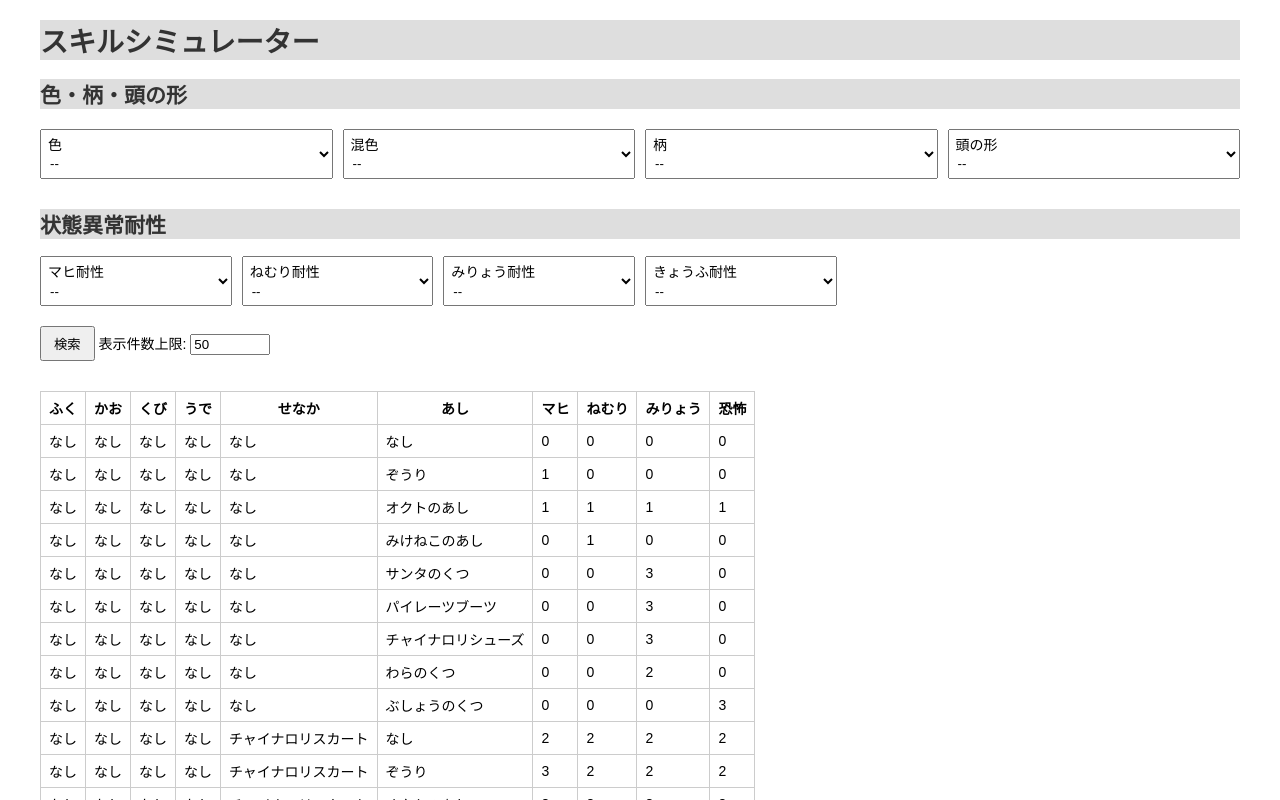
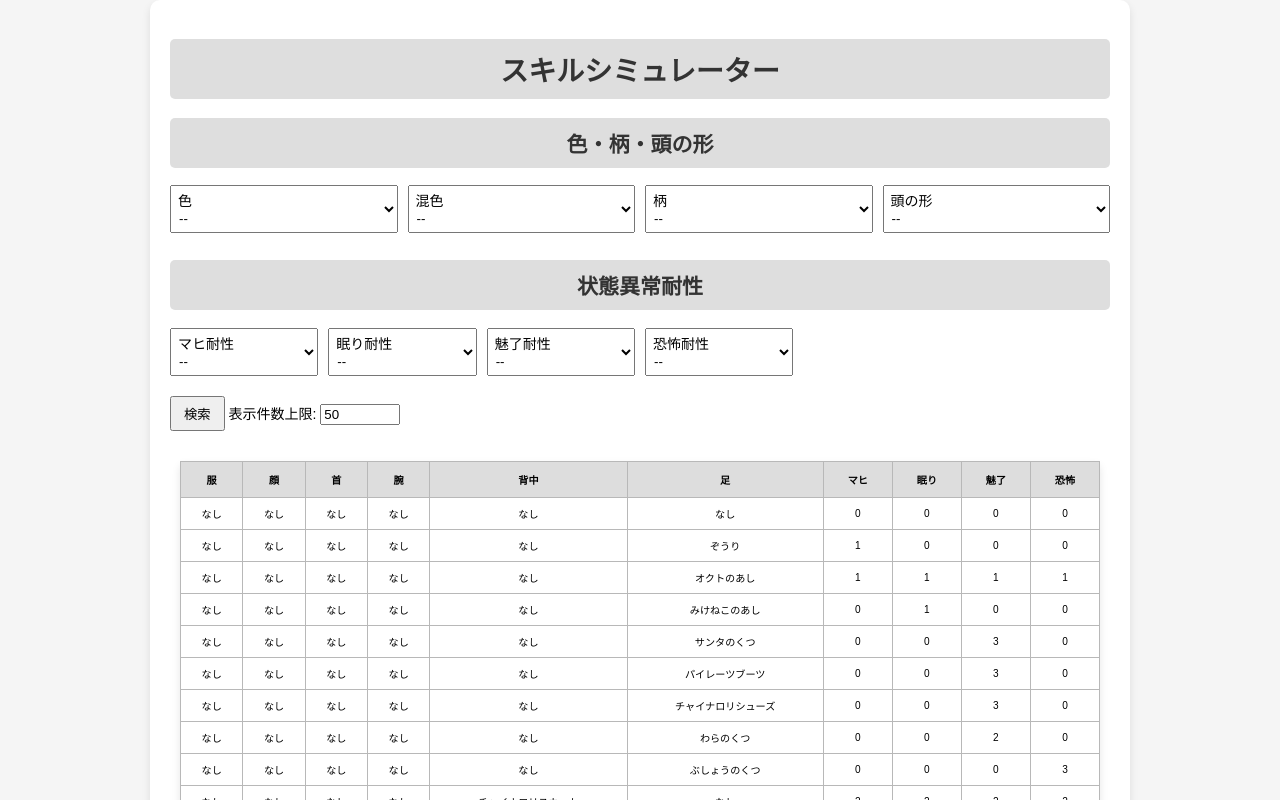
Before and after one commit to haruto1823/skill-simulator, a plain HTML site: page test.html in a window 1280 px wide. Both pictures are taken after a click on the button "検索". Shown: the top 800 px of the page. Drawn offline with Linux system fonts and the light colour scheme.

Commit message:
skill-simulator

```diff
--- a/test.css
+++ b/test.css
@@ -1,34 +1,53 @@
 body {
+    display: flex;
+    justify-content: center;
+    align-items: center;
+    flex-direction: column;
+    min-height: 100vh;
+    /* 画面の高さいっぱいに */
     font-family: Arial, sans-serif;
     font-size: 14px;
-    margin: 20px;
-    max-width: 1200px;
-    padding: 0 20px;
+    margin: 0;
+    padding: 0;
+    background-color: #f5f5f5;
+    /* 背景色を薄いグレーに */
 }
 
+/* メインコンテンツを中央に配置するコンテナ */
+.container {
+    width: 90%;
+    max-width: 940px;
+    /* 最大幅を制限 */
+    background-color: white;
+    padding: 20px;
+    border-radius: 10px;
+    box-shadow: 0px 4px 8px rgba(0, 0, 0, 0.1);
+}
+
+/* 見出しのデザイン */
 h1,
 h2 {
+    text-align: center;
     color: #333;
     background-color: rgb(222, 222, 222);
+    padding: 10px;
+    border-radius: 5px;
 }
 
-
 select {
-    height: 50px;
-    padding: 25px 5px 5px 5px;
+    height: 48px;
+    padding: 24px 4px 4px 4px;
     width: 100%;
     box-sizing: border-box;
     position: relative;
-    /* ラベルの下に表示 */
     z-index: 0;
-    /* ラベルより下に表示 */
 }
 
 .head-options {
     display: grid;
     grid-template-columns: repeat(4, 1fr);
     gap: 10px;
-    margin: 20px 0;
+
 }
 
 /* 状態異常耐性セクション（.resistances）を6列で表示する例 */
@@ -73,20 +92,42 @@ button {
 }
 
 .results {
+    display: flex;
+    justify-content: center;
     margin-top: 20px;
 }
 
 table,
 th,
 td {
-    border: 1px solid #ccc;
+    font-size: 85%;
+    border: 1px solid #b8b8b8;
     border-collapse: collapse;
     margin-bottom: 20px;
 }
 
-th,
+table {
+    border-collapse: collapse;
+    width: 100%;
+    max-width: 920px;
+    margin: auto;
+    background-color: white;
+    border-radius: 5px;
+    box-shadow: 0px 4px 8px rgba(0, 0, 0, 0.1);
+}
+
+/* テーブルのヘッダー */
+th {
+    background-color: #ddd;
+    padding: 10px;
+    text-align: center;
+}
+
+/* テーブルのセル */
 td {
-    padding: 6px 8px;
+    padding: 8px;
+    text-align: center;
+    border: 1px solid #b8b8b8;
 }
 
 
@@ -116,6 +157,11 @@ td {
         grid-template-columns: repeat(4, 1fr);
         /* 1024px以下では4列 */
     }
+
+    table {
+        max-width: 90%;
+        /* 画面幅に合わせて調整 */
+    }
 }
 
 @media (max-width: 768px) {
@@ -126,6 +172,10 @@ td {
     .resistances {
         grid-template-columns: repeat(4, 1fr);
         /* 768px以下では3列 */
+    }
+
+    table {
+        max-width: 100%;
     }
 }
 
@@ -138,4 +188,9 @@ td {
         grid-template-columns: 2fr;
         /* 480px以下では1列 */
     }
+
+    table {
+        font-size: 12px;
+        /* モバイル時にフォントサイズを縮小 */
+    }
 }
--- a/test.html
+++ b/test.html
@@ -9,10 +9,10 @@
 </head>
 
 <body>
+    <div class="container">
         <h1>スキルシミュレーター</h1>
 
         <h2>色・柄・頭の形</h2>
-    <form id="resistanceForm">
         <div class="head-options">
             <div class="head-item">
                 <label for="color">色</label>
@@ -44,7 +44,6 @@
                 </select>
             </div>
         </div>
-    </form>
 
         <h2>状態異常耐性</h2>
         <div class="resistances">
@@ -64,7 +63,7 @@
                 </select>
             </div>
             <div class="resistance-item">
-            <label for="sleepReq">ねむり耐性</label>
+                <label for="sleepReq">眠り耐性</label>
                 <select id="sleepReq">
                     <option value="">--</option>
                     <option value="1">+1</option>
@@ -79,7 +78,7 @@
                 </select>
             </div>
             <div class="resistance-item">
-            <label for="charmReq">みりょう耐性</label>
+                <label for="charmReq">魅了耐性</label>
                 <select id="charmReq">
                     <option value="">--</option>
                     <option value="1">+1</option>
@@ -94,7 +93,7 @@
                 </select>
             </div>
             <div class="resistance-item">
-            <label for="fearReq">きょうふ耐性</label>
+                <label for="fearReq">恐怖耐性</label>
                 <select id="fearReq">
                     <option value="">--</option>
                     <option value="1">+1</option>
@@ -118,6 +117,7 @@
         </div>
 
         <div class="results" id="results"></div>
+    </div>
 
     <script src="test.js"></script>
 </body>
--- a/test.js
+++ b/test.js
@@ -323,15 +323,15 @@ function searchCombinations() {
     const resultTable = document.createElement('table');
     const headerRow = document.createElement('tr');
     headerRow.innerHTML = `
-        <th>ふく</th>
-        <th>かお</th>
-        <th>くび</th>
-        <th>うで</th>
-        <th>せなか</th>
-        <th>あし</th>
+        <th>服</th>
+        <th>顔</th>
+        <th>首</th>
+        <th>腕</th>
+        <th>背中</th>
+        <th>足</th>
         <th>マヒ</th>
-        <th>ねむり</th>
-        <th>みりょう</th>
+        <th>眠り</th>
+        <th>魅了</th>
         <th>恐怖</th>
     `;
     resultTable.appendChild(headerRow);
@@ -346,38 +346,51 @@ function searchCombinations() {
                     for (const senaka of senakaEquipment) {
                         for (const ashi of ashiEquipment) {
                             // 合計計算
-                            const pTotal = (fuku.paralysis ?? 0)
-                                + (kao.paralysis ?? 0)
-                                + (kubi.paralysis ?? 0)
-                                + (ude.paralysis ?? 0)
-                                + (senaka.paralysis ?? 0)
-                                + (ashi.paralysis ?? 0)
-                                + paralysisBonus;
+                            const pTotal = Math.min(
+                                (fuku.paralysis ?? 0) +
+                                (kao.paralysis ?? 0) +
+                                (kubi.paralysis ?? 0) +
+                                (ude.paralysis ?? 0) +
+                                (senaka.paralysis ?? 0) +
+                                (ashi.paralysis ?? 0) +
+                                paralysisBonus,
+                                9 // 最大9に制限
+                            );
 
-                            const sTotal = (fuku.sleep ?? 0)
-                                + (kao.sleep ?? 0)
-                                + (kubi.sleep ?? 0)
-                                + (ude.sleep ?? 0)
-                                + (senaka.sleep ?? 0)
-                                + (ashi.sleep ?? 0)
-                                + sleepBonus;
+                            const sTotal = Math.min(
+                                (fuku.sleep ?? 0) +
+                                (kao.sleep ?? 0) +
+                                (kubi.sleep ?? 0) +
+                                (ude.sleep ?? 0) +
+                                (senaka.sleep ?? 0) +
+                                (ashi.sleep ?? 0) +
+                                sleepBonus,
+                                9 // 最大9に制限
+                            );
 
-                            const cTotal = (fuku.charm ?? 0)
-                                + (kao.charm ?? 0)
-                                + (kubi.charm ?? 0)
-                                + (ude.charm ?? 0)
-                                + (senaka.charm ?? 0)
-                                + (ashi.charm ?? 0)
-                                + charmBonus;
+                            const cTotal = Math.min(
+                                (fuku.charm ?? 0) +
+                                (kao.charm ?? 0) +
+                                (kubi.charm ?? 0) +
+                                (ude.charm ?? 0) +
+                                (senaka.charm ?? 0) +
+                                (ashi.charm ?? 0) +
+                                charmBonus,
+                                9 // 最大9に制限
+                            );
 
-                            const fTotal = (fuku.fear ?? 0)
-                                + (kao.fear ?? 0)
-                                + (kubi.fear ?? 0)
-                                + (ude.fear ?? 0)
-                                + (senaka.fear ?? 0)
-                                + (ashi.fear ?? 0)
-                                + fearBonus;
+                            const fTotal = Math.min(
+                                (fuku.fear ?? 0) +
+                                (kao.fear ?? 0) +
+                                (kubi.fear ?? 0) +
+                                (ude.fear ?? 0) +
+                                (senaka.fear ?? 0) +
+                                (ashi.fear ?? 0) +
+                                fearBonus,
+                                9 // 最大9に制限
+                            );
 
+                            // 要求値を満たすか判定
                             if (pTotal >= paralysisReq && sTotal >= sleepReq && cTotal >= charmReq && fTotal >= fearReq) {
                                 matchCount++;
                                 const row = document.createElement('tr');
@@ -394,6 +407,7 @@ function searchCombinations() {
                                     <td>${fTotal}</td>
                                 `;
                                 resultTable.appendChild(row);
+
                                 if (matchCount >= maxResults) break outermost;
                             }
                         }
@@ -402,5 +416,10 @@ function searchCombinations() {
             }
         }
     }
-    resultsDiv.appendChild(matchCount === 0 ? "該当なし" : resultTable);
+
+    if (matchCount === 0) {
+        resultsDiv.textContent = "該当する装備組み合わせはありません。";
+    } else {
+        resultsDiv.appendChild(resultTable);
+    }
 }
```
Lines whose indentation alone changed are shown as unchanged.
